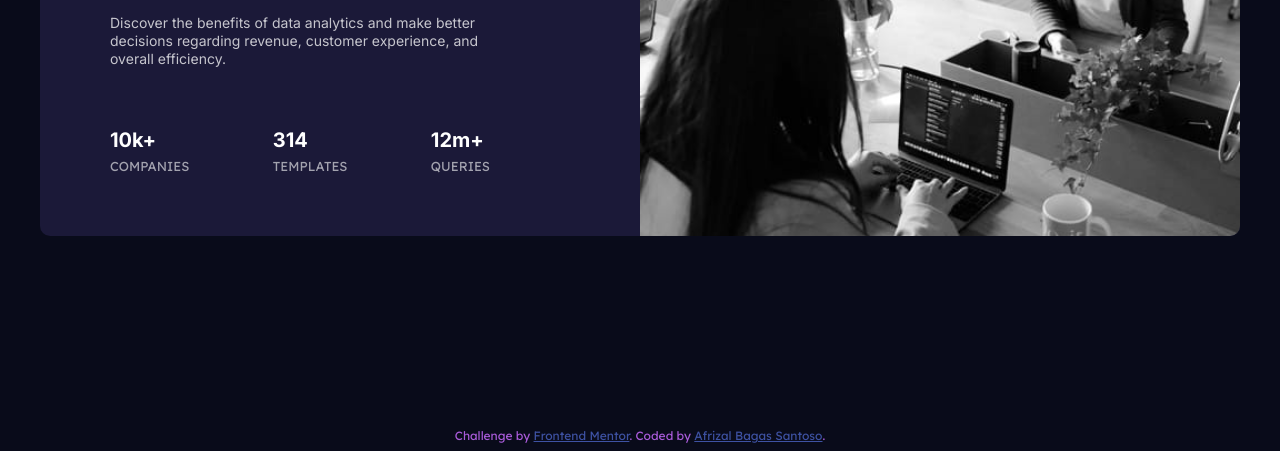
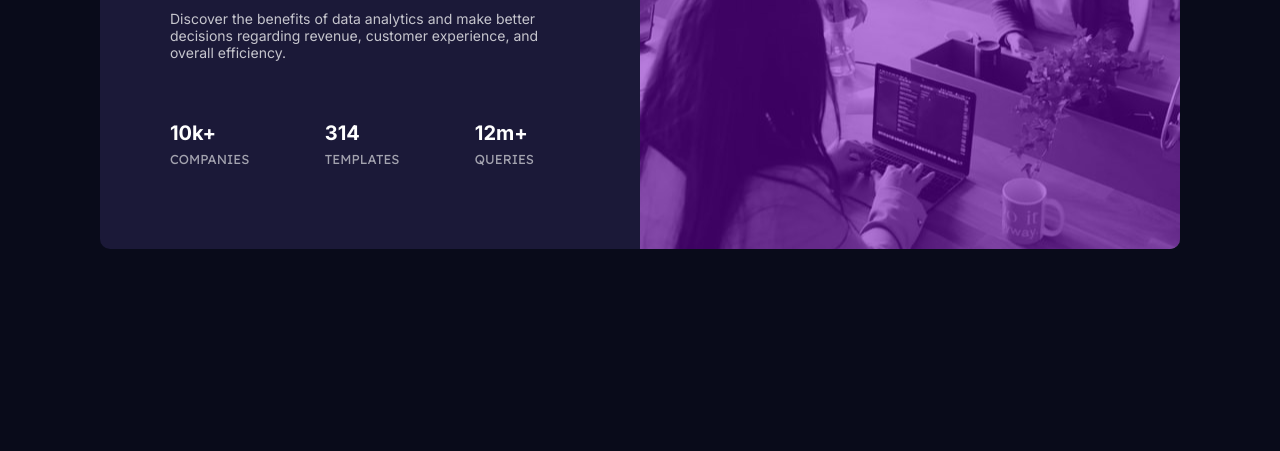
Before and after one commit to Afrizalbs/stats-preview-card-component-main, a plain HTML site: page index.html in a window 1280 px wide. Shown: the part 365-816 px from the top of the page. Drawn offline with Linux system fonts and the light colour scheme.

Commit message:
refactoring

```diff
--- a/index.html
+++ b/index.html
@@ -1,8 +1,10 @@
 <!DOCTYPE html>
 <html lang="en">
+
 <head>
   <meta charset="UTF-8">
-  <meta name="viewport" content="width=device-width, initial-scale=1.0"> <!-- displays site properly based on user's device -->
+  <meta name="viewport" content="width=device-width, initial-scale=1.0">
+  <!-- displays site properly based on user's device -->
 
   <link rel="icon" type="image/png" sizes="32x32" href="./images/favicon-32x32.png">
   <link rel="preconnect" href="https://fonts.gstatic.com">
@@ -10,68 +12,32 @@
   <link rel="preconnect" href="https://fonts.gstatic.com">
   <link href="https://fonts.googleapis.com/css2?family=Lexend+Deca&display=swap" rel="stylesheet">
 
-  <title>Frontend Mentor | Stats preview card component</title>
+  <title>Stats preview card component</title>
 
-  <!-- Feel free to remove these styles or customise in your own stylesheet 👍 -->
-  <style>
-    .attribution { font-size: 12px; font-family: 'Lexend Deca', sans-serif; text-align: center; color: hsl(277, 64%, 61%);}
-    .attribution a { color: hsl(228, 45%, 44%); }
-    .main-pages {display: flex; height: 100vh; box-sizing: border-box; background-color: hsl(233, 47%, 7%); flex-direction: column;}
-    .pages {display: flex; flex: 1; flex-direction: column; justify-content: center ; align-items: center ; }
-    .wrapper {width: 1200px ; height: 400px; background-color: hsl(244, 38%, 16%) ; display: flex; border-radius: 10px;}
-    .left {width: 460px; padding: 50px 70px;}
-    .title {font-size: 40px; font-family: 'Inter', sans-serif; font-weight: 700; margin-bottom: 30px; color: hsl(0, 0%, 100%);}
-    .title span {color: hsl(277, 64%, 61%);}
-    .caption {margin-bottom: 60px; max-width: 380px;}
-    .caption span {font-size: 14px; font-family: 'Inter', sans-serif; font-weight: 400; color: hsla(0, 0%, 100%, 0.75);}
-    .stat-heading {display: flex; justify-content: space-between; max-width: 380px;}
-    .stat {text-align: left; font-family: 'Inter', sans-serif; font-size: 20px; color:hsl(0, 0%, 100%); font-weight: 700;}
-    .stat span {font-family: 'Lexend Deca', sans-serif; font-size: small; font-weight: 400; text-transform: uppercase; color: hsla(0, 0%, 100%, 0.6);}
-    .right { flex: 1;}
-    .bg-desktop {width: 100%; height: 100%; object-fit: cover; border-bottom-right-radius: 10px; border-top-right-radius: 10px; }
+  <link rel="stylesheet" href="./style/style.css">
+  <link rel="stylesheet" href="./style/responsive.css">
+</head>
 
-    @media screen and (max-width: 375px) {
-      .pages {padding: 30px;}
-      .wrapper {height: 100%; width: 300px; display: flex; flex-direction: column-reverse; box-sizing: border-box;}
-      .left {width: 300px; padding: 15px 20px; box-sizing: border-box;}
-      .title {font-size: 25px; text-align: center; margin-bottom: 20px; }
-      .caption {margin-bottom: 30px; text-align: center; }
-      .caption span {font-size: 14px;}
-      .stat-heading {flex-direction: column; align-items: center; align-content: space-between; height: 200px;}
-      .stat {text-align: center;}
-      .bg-desktop {width: 100%; height: 100%; object-fit: cover; border-bottom-right-radius: 0px; border-top-left-radius: 10px;}
-    }
-  </style>
-</head>
-<body class="main-pages" >
-<div class="pages">
-  <div class="wrapper">
-    <div class="left">
-      <div class="title">
-        Get <span>insights</span> that help your business grow.
+<body>
+  <div class="container">
+    <div class="wrapper">
+      <div class="left">
+        <h1>Get <span>insights</span> that help your business grow.</h1>
+
+        <h3>Discover the benefits of data analytics and make better decisions regarding revenue, customer
+          experience, and overall efficiency.</h3>
+
+        <div class="stat-wrapper">
+          <p class="stat">10k+ <br /> <span>companies</span> </p>
+          <p class="stat">314 <br /> <span>templates</span> </p>
+          <p class="stat">12m+ <br /> <span>queries</span> </p>
+        </div>
       </div>
-      <div class='caption'>
-        <span>
-          Discover the benefits of data analytics and make better decisions regarding revenue, customer
-          experience, and overall efficiency.
-        </span>
-      </div>
-      <div class="stat-heading">
-        <div class="stat">10k+ <br/> <span>companies</span> </div>
-        <div class="stat">314 <br/> <span>templates</span> </div>
-        <div class="stat">12m+ <br/> <span>queries</span> </div>
+      <div class="right">
+        <div class="image-right"></div>
       </div>
     </div>
-    <div class="right">
-      <img class="bg-desktop" src="./images/image-header-desktop.jpg" />
-    </div>
-  </div>
-</div>
-
-
-  <div class="attribution">
-    Challenge by <a href="https://www.frontendmentor.io?ref=challenge" target="_blank">Frontend Mentor</a>.
-    Coded by <a href="#">Afrizal Bagas Santoso</a>.
   </div>
 </body>
+
 </html>
```
